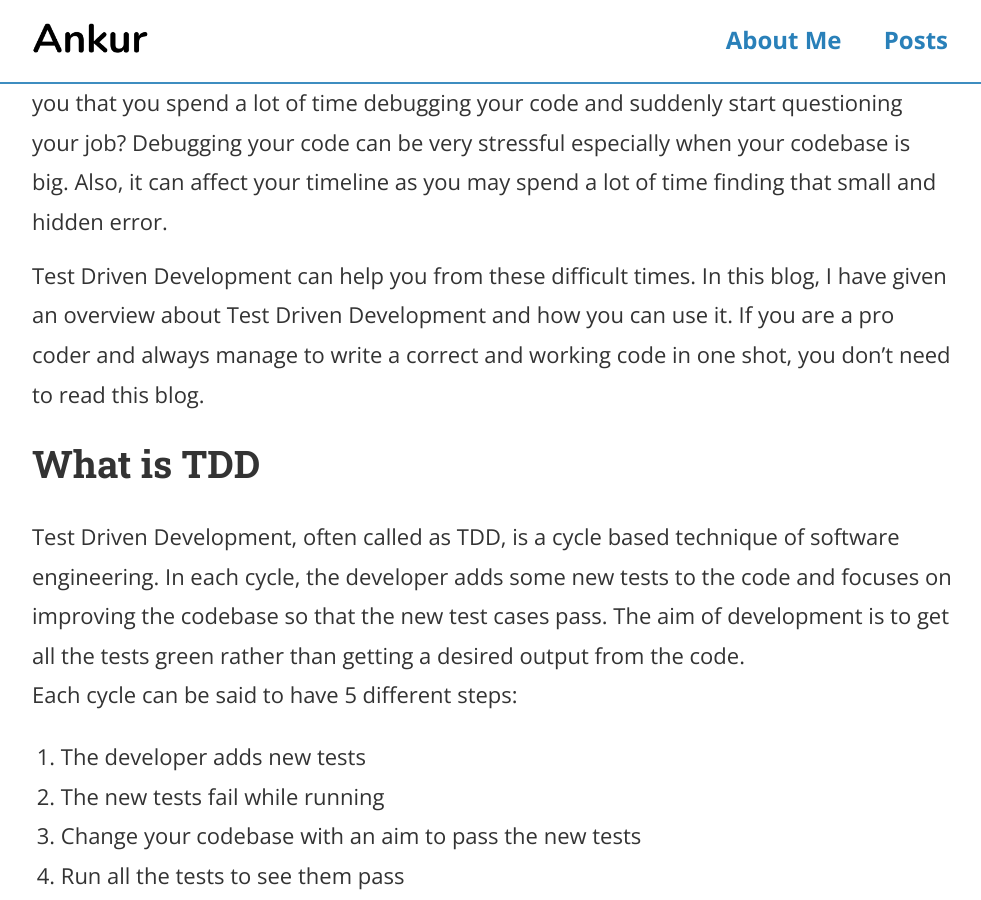
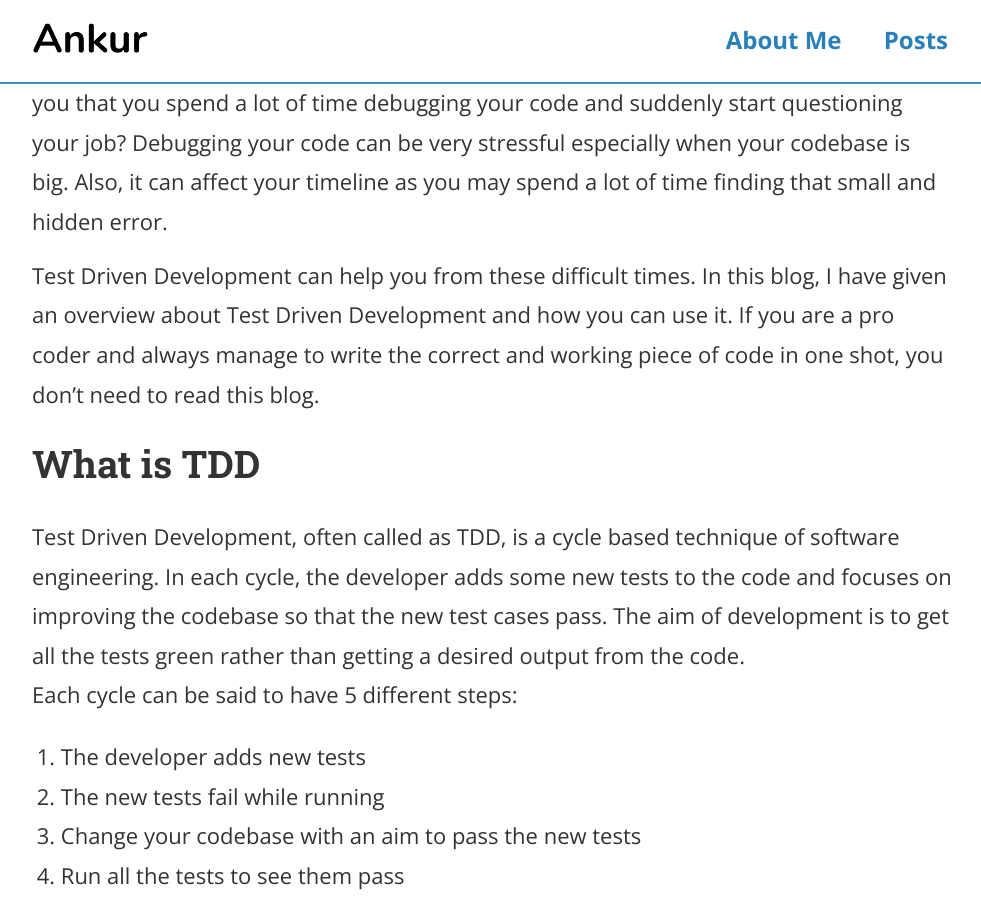
Before and after one commit to asquare100/asquare100.github.io, a Jekyll site: the page built from _posts/2020-09-19-test-driven-development.md, in a window 1280 px wide and 900 px high, scrolled down 662 px. Shown: the whole window, without its empty margins (148-1129 px from the left). Built offline with Jekyll 4.4.1, drawn with Linux system fonts in a browser that asks for light colours; nearby versions of some CDN libraries; comment, search, counter and statistics services are not loaded.

Commit message:
Changed slightly

```diff
--- a/_posts/2020-09-19-test-driven-development.md
+++ b/_posts/2020-09-19-test-driven-development.md
@@ -10,7 +10,7 @@ cover:  "/assets/instacode.png"
 
 Have you ever felt frustrated and exhausted while writing your code? Does it happen to you that you spend a lot of time debugging your code and suddenly start questioning your job? Debugging your code can be very stressful especially when your codebase is big. Also, it can affect your timeline as you may spend a lot of time finding that small and hidden error.
 
-Test Driven Development can help you from these difficult times. In this blog, I have given an overview about Test Driven Development and how you can use it. If you are a pro coder and always manage to write a correct and working code in one shot, you don't need to read this blog.
+Test Driven Development can help you from these difficult times. In this blog, I have given an overview about Test Driven Development and how you can use it. If you are a pro coder and always manage to write the correct and working piece of code in one shot, you don't need to read this blog.
 
 ## What is TDD
 
```
